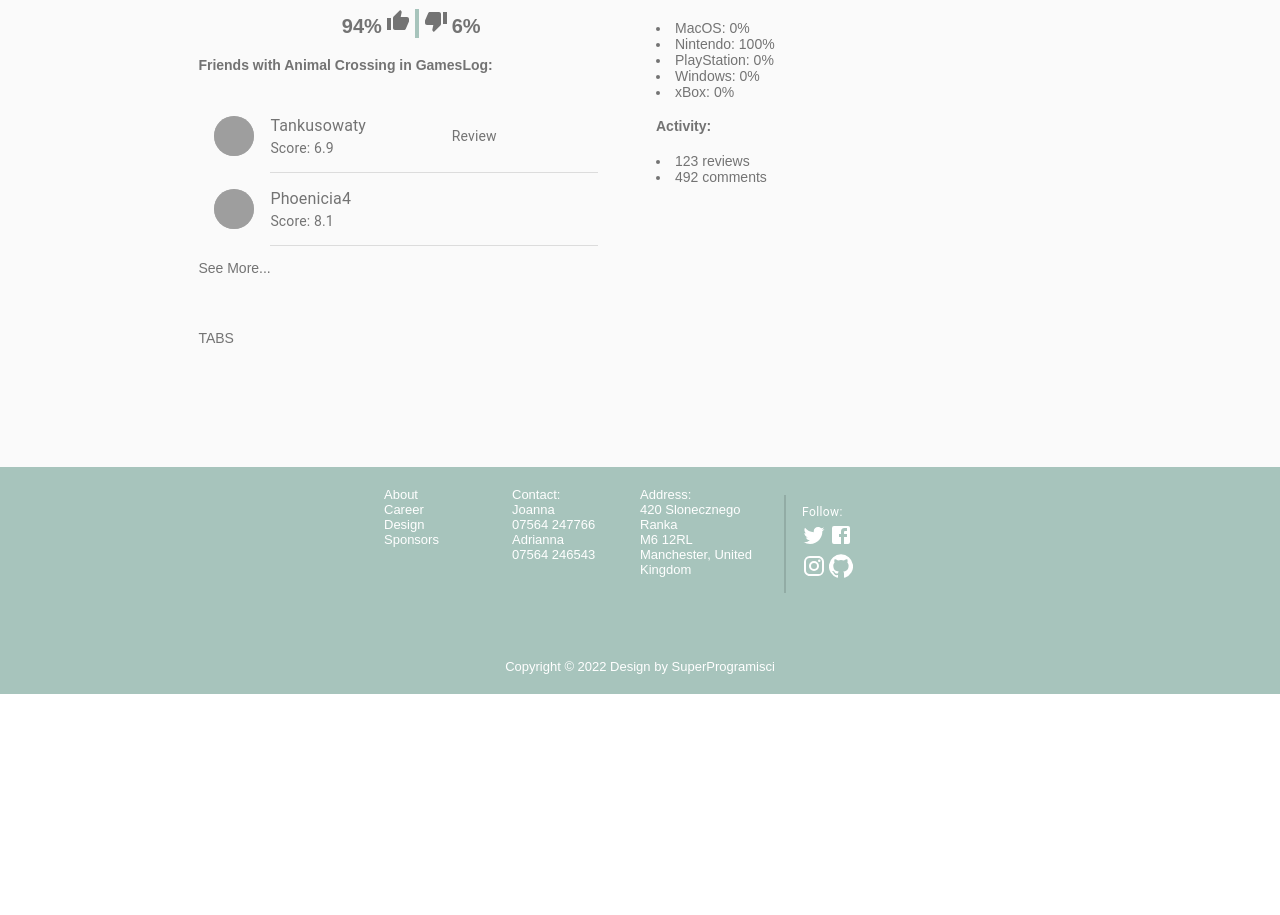
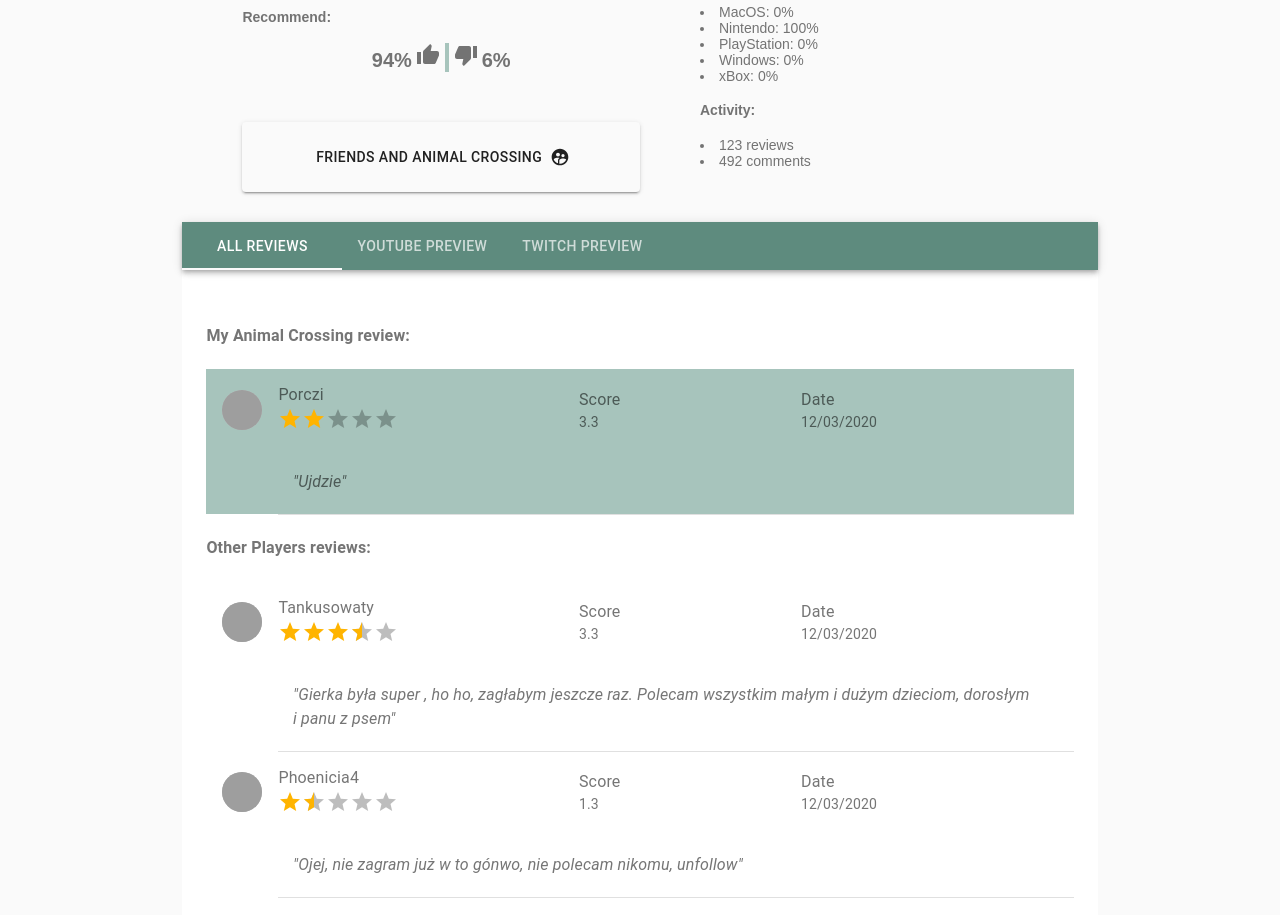
Before and after one commit to joannanapora/GamesLog, a React (Create React App) app: page /game/1 in a window 1280 px wide. Shown: the part 508-1423 px from the top of the page. Before the commit the page ends 1202 px from the top, so only its background shows below. Built offline with nearby package versions, Linux system fonts and the light colour scheme; grey boxes are pictures that could not be loaded; a web font is replaced by a local one.

Commit message:
feat: added reviews tabs with mocked data

```diff
--- a/package.json
+++ b/package.json
@@ -12,6 +12,7 @@
     "@testing-library/jest-dom": "^5.14.1",
     "@testing-library/react": "^11.2.7",
     "@testing-library/user-event": "^12.8.3",
+    "axios": "^0.21.1",
     "react": "^17.0.2",
     "react-dom": "^17.0.2",
     "react-router-dom": "^5.2.0",
--- a/public/index.html
+++ b/public/index.html
@@ -24,7 +24,7 @@
       work correctly both with client-side routing and a non-root public URL.
       Learn how to configure a non-root public URL by running `npm run build`.
     -->
-    <title>React App</title>
+    <title>Games Log</title>
   </head>
   <body>
     <noscript>You need to enable JavaScript to run this app.</noscript>
--- a/src/App.tsx
+++ b/src/App.tsx
@@ -27,7 +27,6 @@
     <Route exact path='/mygames' component={MyGames} />
     <Route path="/game/:path" component={CardPage} />
     <Route path="/" component={GameCardList} />
-
 </Switch>
 <Footer/>
 </div>
--- a/src/components/AllGames/AllGamesList.tsx
+++ b/src/components/AllGames/AllGamesList.tsx
@@ -27,6 +27,7 @@
     grid: {
       flexGrow: 1,
       padding: '50px 0 50px 100px',
+      justifyContent: 'center',
       [theme.breakpoints.down('md')]: {
         display: 'flow-root',
         padding: '50px'
@@ -56,9 +57,9 @@
   return (
     <div className={classes.root} >
 <Filters/>
-    <Grid container className={classes.grid}>
+    <Grid  justifyContent='center' container className={classes.grid}>
 
-        <Grid justifyContent='center'container spacing={2}>
+        <Grid justifyContent='center' container spacing={2}>
             {
                 data.map((card,i)=>{
                     return (
--- a/src/components/CardPage/CardPage.tsx
+++ b/src/components/CardPage/CardPage.tsx
@@ -14,6 +14,16 @@
 import WorkIcon from '@material-ui/icons/Work';
 import BeachAccessIcon from '@material-ui/icons/BeachAccess';
 import Divider from '@material-ui/core/Divider';
+import Tabs from '@material-ui/core/Tabs';
+import Tab from '@material-ui/core/Tab';
+import Typography from '@material-ui/core/Typography';
+import Box from '@material-ui/core/Box';
+import AppBar from '@material-ui/core/AppBar';
+import { Button } from '@material-ui/core';
+import SupervisedUserCircleIcon from '@material-ui/icons/SupervisedUserCircle';
+import Reviews from "./Reviews";
+import YouTube from '../YouTube/Youtube';
+
 
 const useStyles = makeStyles((theme: Theme) =>
     createStyles({
@@ -25,6 +35,7 @@
             [theme.breakpoints.down('md')]: {
                 margin: 0,
                 padding: 0,
+                width: '100%',
             },
             [theme.breakpoints.down('xs')]: {
                 width: '100%',
@@ -33,7 +44,6 @@
             },
         },
         paper: {
-            padding: theme.spacing(2),
             color: theme.palette.text.secondary,
             border: 'none',
             boxShadow: 'none',
@@ -41,17 +51,19 @@
             justifyContent: 'flex-end',
             flexDirection: 'column',
             fontSize: '14px',
-            backgroundColor: 'transparent'
-
+            backgroundColor: 'transparent',
+            height: 'inherit',
+            marginBottom: 30
         },
         stats: {
             display: 'flex',
             padding: '20px 0',
+
         },
         rec: {
             display: 'flex',
             justifyContent: 'center',
-            paddingTop: '20px'
+
         },
         divider: {
             border: `2px solid ${theme.palette.primary.light}`,
@@ -60,33 +72,93 @@
         header: {
             display: 'flex',
             justifyContent: 'space-between',
-            borderLeft: `7px solid ${theme.palette.primary.light}`,
-            paddingLeft: '20px'
+            padding: '0 60px',
+            [theme.breakpoints.down('sm')]: {
+                padding: '0 10px',
+                fontSize: '13px',
+            },
         },
         grid: {
             flexGrow: 1,
-            padding: '50px',
+            margin: '50px',
             maxWidth: '1200px',
             justifyContent:'center',
             [theme.breakpoints.down('md')]: {
-                display: 'flow-root',
-                padding: 30,
+                margin: 20,
             },
             [theme.breakpoints.down('sm')]: {
-                padding: 10,
+                margin: 10,
             },
         },
         list: {
             width: '100%',
             maxWidth: 400,
             backgroundColor: 'transparent'
-        }
+        },
+        tabs: {
+            flexGrow: 1,
+            backgroundColor: theme.palette.background.paper,
+          },
+          body: {
+              paddingLeft: '60px',
+              [theme.breakpoints.down('sm')]: {
+                padding: '0 10px',
+            },
+          },
+          button: {
+              height: '70px',
+              marginTop: '50px',
+              [theme.breakpoints.down('sm')]: {
+                marginTop: 10,
+                height: '50px',
+            },
+          },
     }),
 );
+
+interface TabPanelProps {
+    children?: React.ReactNode;
+    index: any;
+    value: any;
+  }
+
 
 const CardPage = () => {
     const classes = useStyles();
     const data = Games;
+    const [value, setValue] = React.useState(0);
+    const handleChange = (event: React.ChangeEvent<{}>, newValue: number) => {
+        setValue(newValue);
+      };
+const hnadleSeeFriends = () => {
+    console.log('check friends')
+}
+      function a11yProps(index: any) {
+        return {
+          id: `simple-tab-${index}`,
+          'aria-controls': `simple-tabpanel-${index}`,
+        };
+      }
+
+      function TabPanel(props: TabPanelProps) {
+        const { children, value, index, ...other } = props;
+
+        return (
+          <div
+            role="tabpanel"
+            hidden={value !== index}
+            id={`simple-tabpanel-${index}`}
+            aria-labelledby={`simple-tab-${index}`}
+            {...other}
+          >
+            {value === index && (
+              <Box p={3}>
+                <Typography>{children}</Typography>
+              </Box>
+            )}
+          </div>
+        );
+      }
 
     return (
         <div className={classes.root}>
@@ -94,6 +166,9 @@
                 <Grid item xs={12} sm={6}>
                     <Paper className={classes.paper}>
                         <img src={data[0].jpg} alt='game' />
+                        <div className={classes.body} >  <h4>
+                            Recommend:
+                        </h4>
                         <div className={classes.rec} >
                             <div >
                                 <strong style={{ fontSize: '20px' }} >94%</strong>  <ThumbUp />
@@ -103,34 +178,18 @@
                                 <ThumbDown />  <strong style={{ fontSize: '20px' }} >6%</strong>
                             </div>
                         </div>
-                        <h4>
-                            Friends with {data[0].name} in GamesLog:
-                        </h4>
-                        <List className={classes.list}>
-      <ListItem>
-        <ListItemAvatar>
-          <Avatar>
-            <img alt='avatar' height='100%' width='100%' src='https://samequizy.pl/wp-content/uploads/2019/01/filing_images_0b9c655083c9.jpg' />
-          </Avatar>
-        </ListItemAvatar>
-        <ListItemText primary="Tankusowaty" secondary="Score: 6.9" />
-        <ListItemText  secondary="Review" />
-      </ListItem>
-      <Divider variant="inset" component="li" />
-      <ListItem>
-        <ListItemAvatar>
-          <Avatar>
-          <img alt='avatar' height='100%' width='100%' src='https://samequizy.pl/wp-content/uploads/2019/01/filing_images_737fa88661c6.jpg' />
-          </Avatar>
-        </ListItemAvatar>
-        <ListItemText primary="Phoenicia4" secondary="Score: 8.1" />
-        <ListItemText  secondary="" />
-      </ListItem>
-      <Divider variant="inset" component="li" />
-<p>
-      See More...
-</p>
-    </List>
+
+                        <Button
+       onClick={hnadleSeeFriends}
+        variant="contained"
+        color="secondary"
+        fullWidth
+        className={classes.button}
+        endIcon={<SupervisedUserCircleIcon/>}
+      >
+        FRIENDS and {data[0].name}
+      </Button>
+    </div>
                     </Paper>
                 </Grid>
                 <Grid item xs={12} sm={6}>
@@ -143,6 +202,7 @@
                                 {data[0].rate}/10
                             </h1>
                         </div>
+                        <div className={classes.body} >
                         <h4>
                             Statisctics:
                         </h4>
@@ -177,12 +237,29 @@
                         </h4>
                         <li>123 reviews</li>
                         <li>492 comments </li>
-
+</div>
                     </Paper>
                 </Grid>
                 <Grid item xs={12} sm={12}>
                     <Paper className={classes.paper}>
-               TABS
+                    <div className={classes.tabs}>
+      <AppBar position="static">
+        <Tabs value={value} onChange={handleChange} aria-label="simple tabs example">
+          <Tab label="ALL REVIEWS" {...a11yProps(0)} />
+          <Tab label="YOUTUBE PREVIEW" {...a11yProps(1)} />
+          <Tab label="TWITCH PREVIEW" {...a11yProps(2)} />
+        </Tabs>
+      </AppBar>
+      <TabPanel value={value} index={0}>
+       <Reviews/>
+      </TabPanel>
+      <TabPanel value={value} index={1}>
+       <YouTube/>
+      </TabPanel>
+      <TabPanel value={value} index={2}>
+        TWITCH
+      </TabPanel>
+    </div>
                     </Paper>
                 </Grid>
             </Grid>
--- /dev/null
+++ b/src/components/CardPage/Reviews.tsx
@@ -0,0 +1,133 @@
+import React from 'react';
+import { createStyles, Theme, makeStyles } from '@material-ui/core/styles';
+import List from '@material-ui/core/List';
+import ListItem from '@material-ui/core/ListItem';
+import ListItemText from '@material-ui/core/ListItemText';
+import ListItemAvatar from '@material-ui/core/ListItemAvatar';
+import Avatar from '@material-ui/core/Avatar';
+import ImageIcon from '@material-ui/icons/Image';
+import WorkIcon from '@material-ui/icons/Work';
+import BeachAccessIcon from '@material-ui/icons/BeachAccess';
+import Divider from '@material-ui/core/Divider';
+import { Rating } from '@material-ui/lab';
+
+const useStyles = makeStyles((theme: Theme) =>
+  createStyles({
+    root: {
+      width: '100%',
+      backgroundColor: theme.palette.background.paper,
+    },
+    review: {
+        padding: '20px 10%',
+        width: '85%',
+        fontStyle: 'italic'
+    },
+    myreview: {
+        backgroundColor: theme.palette.primary.light,
+    }
+  }),
+);
+
+const Reviews = () => {
+  const classes = useStyles();
+
+  return (
+      <div>
+    <List className={classes.root}>
+        <h4>
+            My Animal Crossing review:
+            </h4>
+    <div className={classes.myreview}>
+    <ListItem >
+      <ListItemAvatar>
+        <Avatar>
+          <img alt='avatar' height='100%' width='100%' src='https://samequizy.pl/wp-content/uploads/2019/01/filing_images_0b9c655083c9.jpg' />
+        </Avatar>
+      </ListItemAvatar>
+      <ListItemText primary="Porczi" secondary={  <Rating
+            size="medium"
+          readOnly
+          name="feedback"
+          value={2.2}
+          precision={0.5}
+        />} />
+
+      <ListItemText primary='Score'  secondary='3.3' />
+      <ListItemText primary='Date'  secondary='12/03/2020' />
+    </ListItem>
+    <div className={classes.review} >
+        "Ujdzie"
+    </div>
+    </div>
+    <Divider variant="inset" component="li" />
+    <h4>
+            Other Players reviews:
+            </h4>
+    <ListItem>
+      <ListItemAvatar>
+        <Avatar>
+          <img alt='avatar' height='100%' width='100%' src='https://samequizy.pl/wp-content/uploads/2019/01/filing_images_0b9c655083c9.jpg' />
+        </Avatar>
+      </ListItemAvatar>
+      <ListItemText primary="Tankusowaty" secondary={  <Rating
+          size="medium"
+          readOnly
+          name="feedback"
+          value={3.3}
+          precision={0.5}
+        />} />
+
+      <ListItemText primary='Score'  secondary='3.3' />
+      <ListItemText primary='Date'  secondary='12/03/2020' />
+    </ListItem>
+    <div className={classes.review} >
+        "Gierka była super , ho ho, zagłabym jeszcze raz. Polecam wszystkim małym i dużym dzieciom, dorosłym i panu z psem"
+    </div>
+    <Divider variant="inset" component="li" />
+    <ListItem>
+      <ListItemAvatar>
+        <Avatar>
+        <img alt='avatar' height='100%' width='100%' src='https://samequizy.pl/wp-content/uploads/2019/01/filing_images_737fa88661c6.jpg' />
+        </Avatar>
+      </ListItemAvatar>
+      <ListItemText primary="Phoenicia4" secondary={  <Rating
+           size="medium"
+          readOnly
+          name="feedback"
+          value={1.3}
+          precision={0.5}
+        />} />
+         <ListItemText primary='Score'  secondary='1.3' />
+      <ListItemText primary='Date'  secondary='12/03/2020' />
+    </ListItem>
+    <div className={classes.review} >
+        "Ojej, nie zagram już w to gónwo, nie polecam nikomu, unfollow"
+    </div>
+    <Divider variant="inset" component="li" />
+    <ListItem>
+      <ListItemAvatar>
+        <Avatar>
+        <img alt='avatar' height='100%' width='100%' src='https://samequizy.pl/wp-content/uploads/2019/01/filing_images_737fa88661c6.jpg' />
+        </Avatar>
+      </ListItemAvatar>
+      <ListItemText primary="Adusia420" secondary={  <Rating
+          size="medium"
+          readOnly
+          name="feedback"
+          value={4.9}
+          precision={0.5}
+        />} />
+           <ListItemText primary='Score'  secondary='4.9' />
+      <ListItemText primary='Date'  secondary='12/03/2020' />
+    </ListItem>
+    <div className={classes.review} >
+        "O BoRzE!!! Ufffielbiam to! btw. Cardano to the moon"
+    </div>
+    <Divider variant="inset" component="li" />
+  </List>
+  </div>
+  );
+}
+
+
+export default Reviews;
```
Also changed, not shown: src/api/api.tsx (added, +11 -0 lines), src/components/MyGamesLog/MyGamesList.tsx (+4 -4 lines), src/index.css (+13 -0 lines), 1 other file (tests, documents, lock files or other folders).
